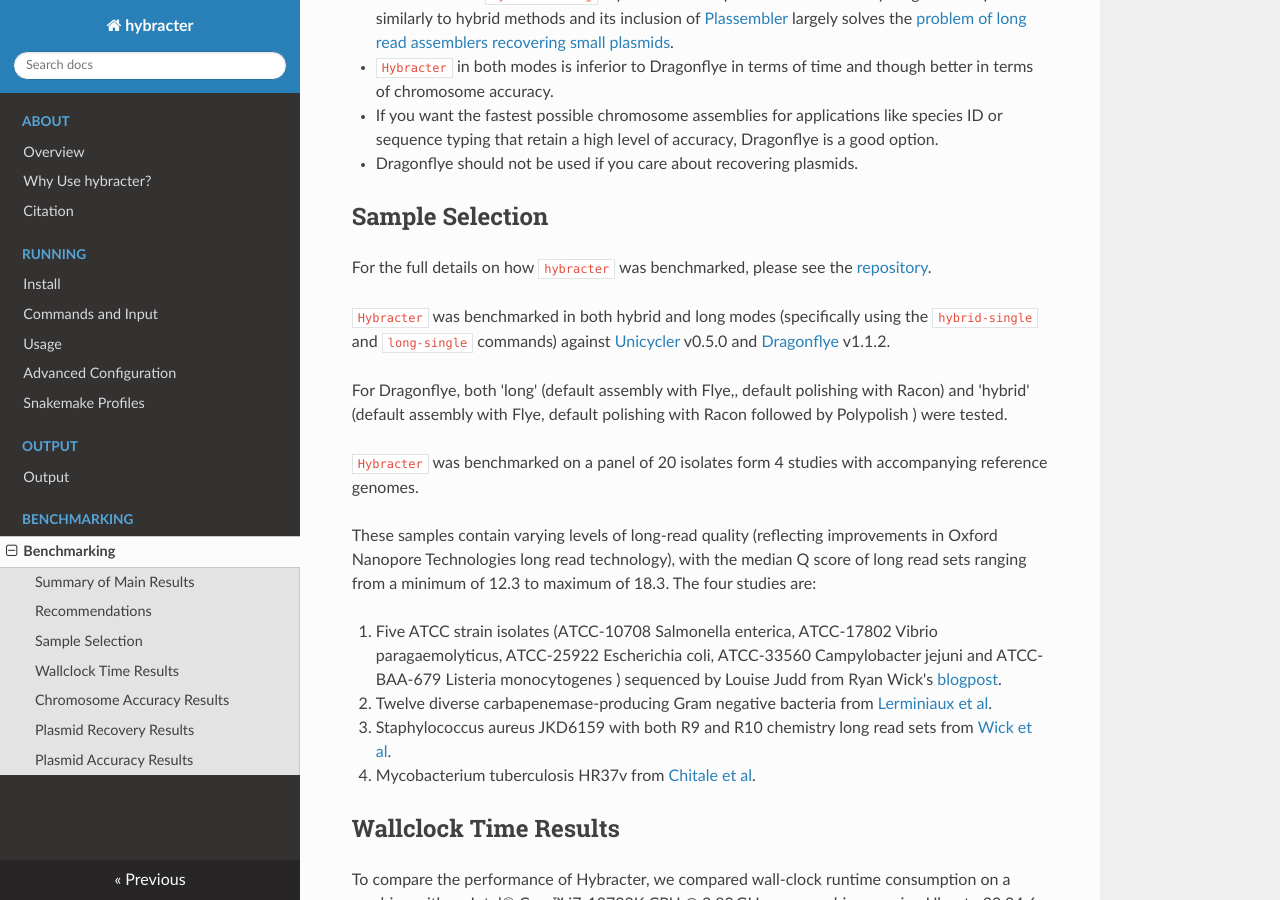
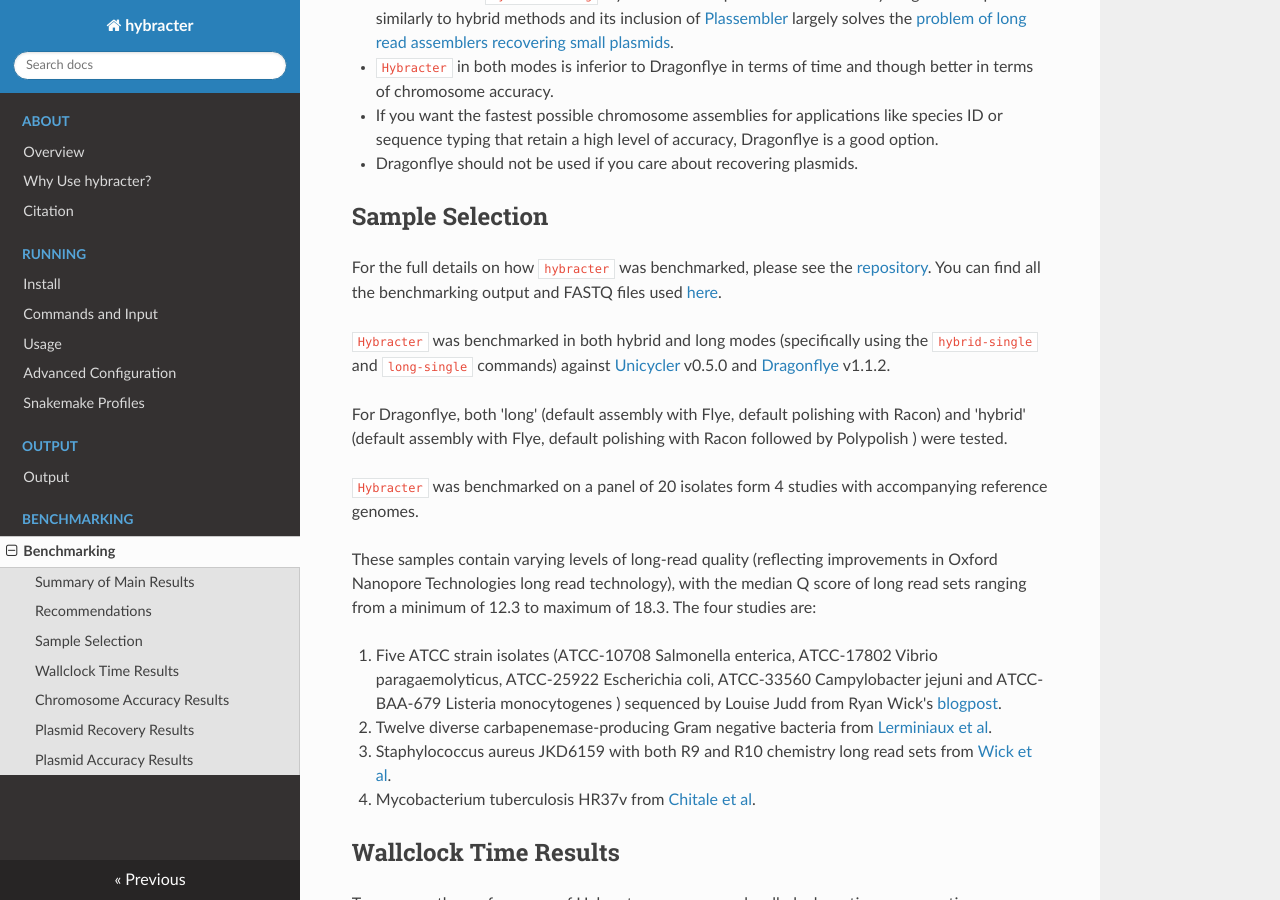
Before and after one commit to gbouras13/hybracter, an MkDocs documentation site: the page built from docs/benchmarking.md, in a window 1280 px wide and 900 px high, scrolled down 559 px. Built offline with MkDocs 1.6.1, drawn with Linux system fonts in a browser that asks for light colours; nearby versions of some CDN libraries.

Commit message:
add links to benchmarking [skip ci]

```diff
--- a/docs/benchmarking.md
+++ b/docs/benchmarking.md
@@ -16,11 +16,11 @@
 
 ## Sample Selection
 
-For the full details on how `hybracter` was benchmarked, please see the [repository](https://github.com/gbouras13/hybracter_benchmarking).
+For the full details on how `hybracter` was benchmarked, please see the [repository](https://github.com/gbouras13/hybracter_benchmarking). You can find all the benchmarking output and FASTQ files used [here](https://doi.org/10.5281/zenodo.10158013).
 
 `Hybracter` was benchmarked in both hybrid and long modes (specifically using the `hybrid-single` and `long-single` commands) against [Unicycler](https://github.com/rrwick/Unicycler) v0.5.0 and [Dragonflye](https://github.com/rpetit3/dragonflye) v1.1.2.
 
-For Dragonflye, both 'long' (default assembly with Flye,, default polishing with Racon) and 'hybrid' (default assembly with Flye, default polishing with Racon followed by Polypolish ) were tested.
+For Dragonflye, both 'long' (default assembly with Flye, default polishing with Racon) and 'hybrid' (default assembly with Flye, default polishing with Racon followed by Polypolish ) were tested.
 
 `Hybracter` was benchmarked on a panel of 20 isolates form 4 studies with accompanying reference genomes.
 
```
Also changed, not shown: README.md (+1 -1 lines).
